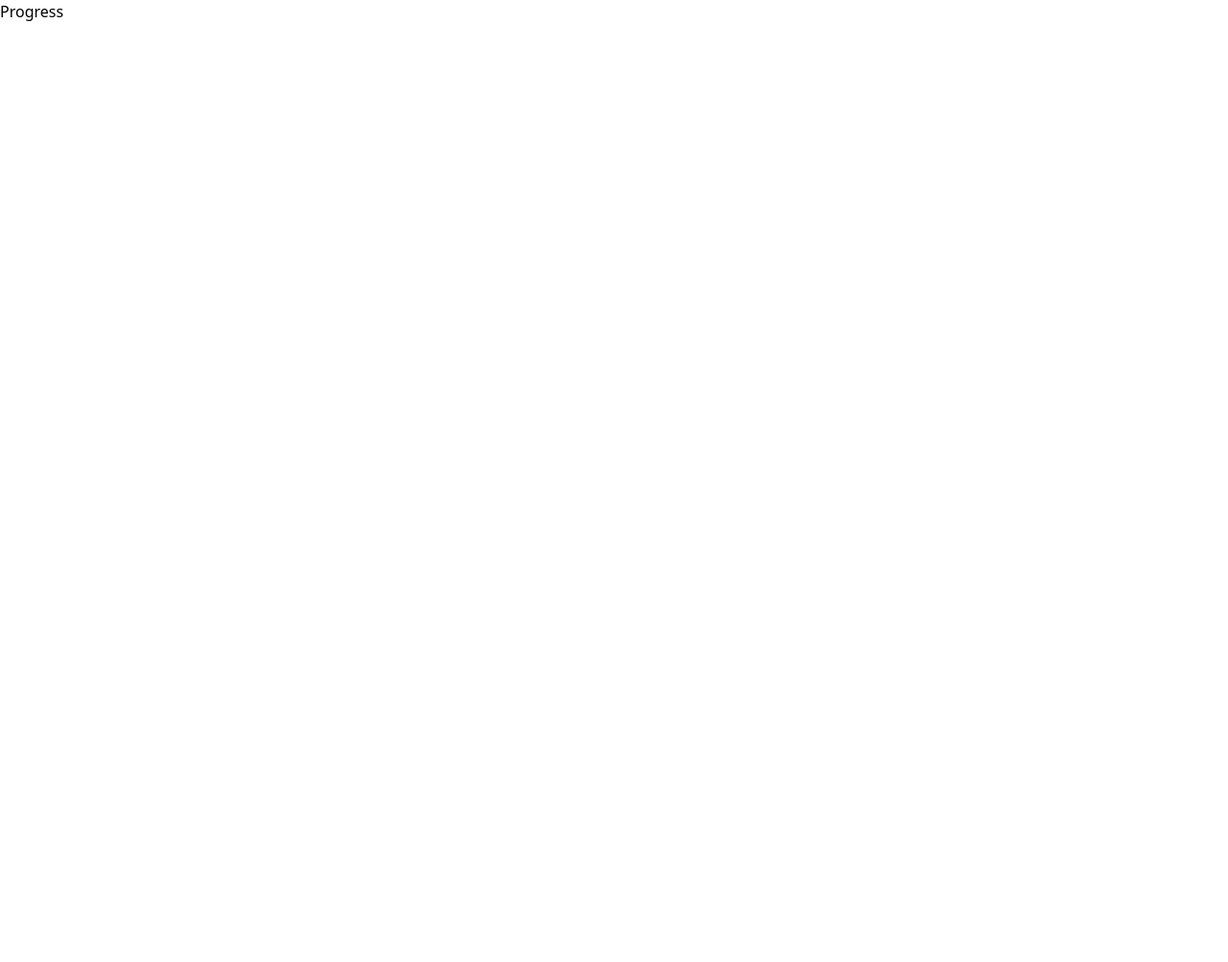
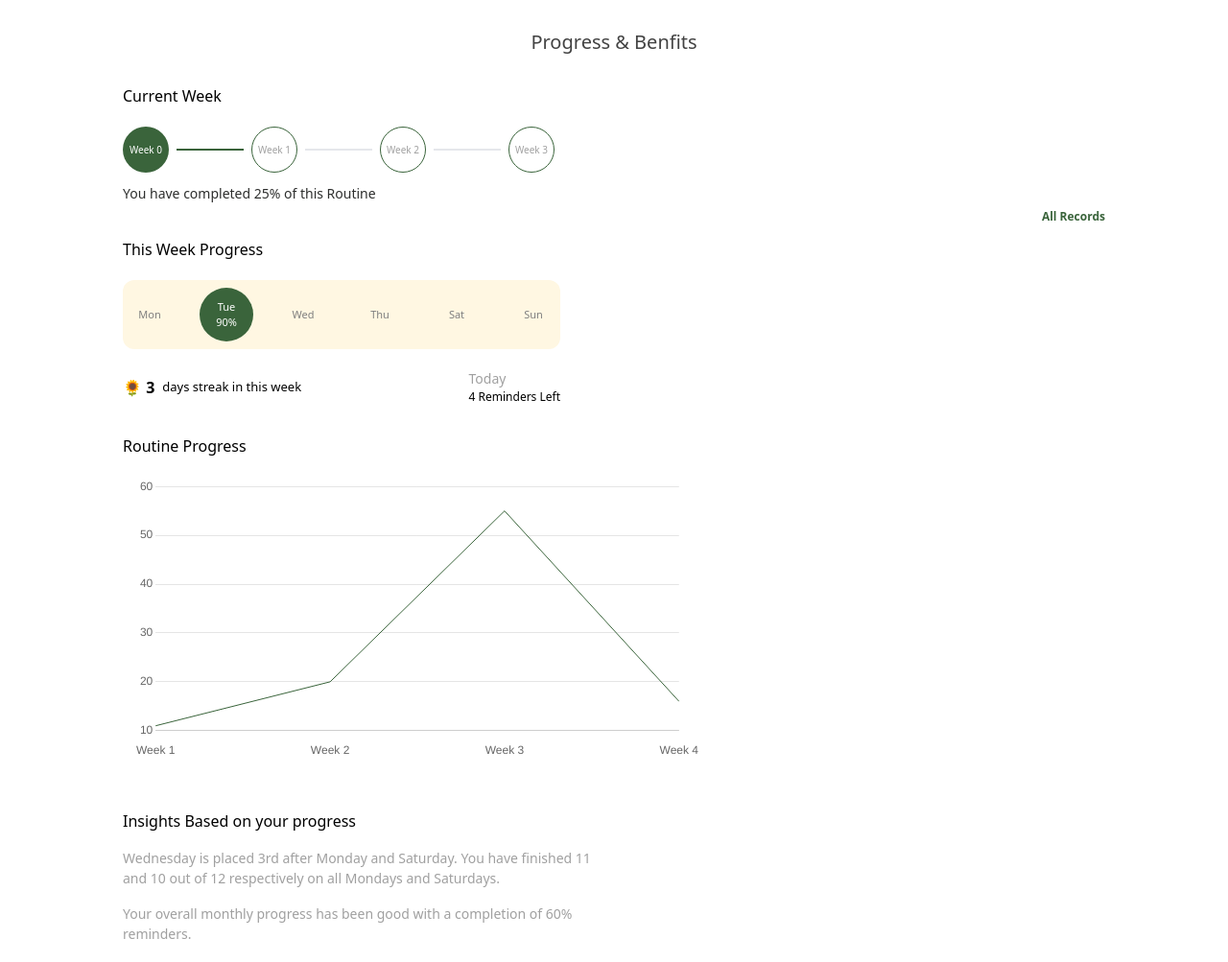
Before and after one commit to siva222003/amrutam-routine-iframe, a website: page index.html in a window 1280 px wide. Shown: the whole page at 96% size. Before the commit the page ends 800 px from the top, so only its background shows below. Drawn offline with nearby package versions, Linux system fonts and the light colour scheme.

Commit message:
feat: complete progress

```diff
--- a/index.html
+++ b/index.html
@@ -2,12 +2,135 @@
 <html lang="en">
   <head>
     <meta charset="UTF-8" />
-    <meta name="viewport" content="width=h1, initial-scale=1.0" />
-    <script src="https://cdn.tailwindcss.com"></script>
-    <title>Document</title>
+    <meta name="viewport" content="width=device-width, initial-scale=1.0" />
+    <title>Alpine.js Button Example</title>
+    <link rel="stylesheet" href="style.css" />
+    <link rel="preconnect" href="https://fonts.googleapis.com" />
+    <link rel="preconnect" href="https://fonts.gstatic.com" crossorigin />
+    <link rel="preconnect" href="https://fonts.googleapis.com" />
+    <link rel="preconnect" href="https://fonts.gstatic.com" crossorigin />
+    <link
+      href="https://fonts.googleapis.com/css2?family=Lato:ital,wght@0,100;0,300;0,400;0,700;0,900;1,100;1,300;1,400;1,700;1,900&display=swap"
+      rel="stylesheet"
+    />
+    <link rel="stylesheet" href="style.css" />
+    <script defer src="https://cdn.jsdelivr.net/npm/alpinejs@3.x.x/dist/cdn.min.js"></script>
+    <script src="https://cdn.jsdelivr.net/npm/chart.js"></script>
   </head>
   <body>
-    <h1>Progress</h1>
+    <main class="max-w-[80%] mx-auto">
+      <h1 class="font-[500] text-[#434343] my-[30px] text-xl text-center">Progress & Benfits</h1>
+
+      <div x-transition>
+        <h1 class="font-[500] mt-[10px] mb-[20px]">Current Week</h1>
+
+        <div class="flex gap-2 items-center text-[10px] font-[500]">
+          <div
+            class="bg-[#3A643B] rounded-full w-12 h-12 flex flex-col items-center justify-center"
+          >
+            <h2 class="text-white">Week 0</h2>
+          </div>
+
+          <div class="border w-[70px] border-[#3A643B]"></div>
+
+          <div
+            class="border-[#3A643B] border text-[#A0A0A0] rounded-full w-12 h-12 flex flex-col items-center justify-center"
+          >
+            <h2>Week 1</h2>
+          </div>
+          <div class="border w-[70px]"></div>
+
+          <div
+            class="border-[#3A643B] border text-[#A0A0A0] rounded-full w-12 h-12 flex flex-col items-center justify-center"
+          >
+            <h2>Week 2</h2>
+          </div>
+
+          <div class="border w-[70px]"></div>
+          <div
+            class="border-[#3A643B] border text-[#A0A0A0] rounded-full w-12 h-12 flex flex-col items-center justify-center"
+          >
+            <h2>Week 3</h2>
+          </div>
+        </div>
+
+        <h2 class="text-primaryBlack text-sm mt-3">You have completed 25% of this Routine</h2>
+      </div>
+
+      <div class="text-right">
+        <a href="/records/index.html">
+          <button @click="showProgressIframe = true" class="font-[600] text-[#3A643B] text-[12px]">
+            All Records
+          </button>
+        </a>
+      </div>
+
+      <!-- This Week's Progress -->
+
+      <div class="w-fit" x-transition>
+        <h1 class="font-[500] mb-[20px] my-3">This Week Progress</h1>
+
+        <div class="flex gap-6 py-2 bg-primaryCream rounded-xl w-fit items-center">
+          <div class="rounded-full flex flex-col w-14 items-center justify-center h-14">
+            <h3 class="text-[#7F7F7F] text-[11px]">Mon</h3>
+          </div>
+          <div
+            class="rounded-full flex flex-col w-14 items-center justify-center h-14 bg-primaryGreen"
+          >
+            <h3 class="text-white text-[11px]">Tue</h3>
+            <h3 class="text-white text-[11px]">90%</h3>
+          </div>
+          <div class="rounded-full flex flex-col w-14 items-center justify-center h-14">
+            <h3 class="text-[#7F7F7F] text-[11px]">Wed</h3>
+          </div>
+          <div class="rounded-full flex flex-col w-14 items-center justify-center h-14">
+            <h3 class="text-[#7F7F7F] text-[11px]">Thu</h3>
+          </div>
+          <div class="rounded-full flex flex-col w-14 items-center justify-center h-14">
+            <h3 class="text-[#7F7F7F] text-[11px]">Sat</h3>
+          </div>
+          <div class="rounded-full flex flex-col w-14 items-center justify-center h-14">
+            <h3 class="text-[#7F7F7F] text-[11px]">Sun</h3>
+          </div>
+        </div>
+
+        <div class="flex justify-between mt-[20px]">
+          <div class="flex gap-2 items-center">
+            <h1 class="font-[600] text-[16px]">🌻 3</h1>
+            <p class="text-[13px]">days streak in this week</p>
+          </div>
+
+          <div>
+            <h1 class="text-[#A0A0A0] font-[500] text-[14px]">Today</h1>
+            <p class="text-[12px]">4 Reminders Left</p>
+          </div>
+        </div>
+      </div>
+
+      <!-- Graph -->
+      <h1 class="font-[500] mt-[30px] mb-[20px]">Routine Progress</h1>
+
+      <div class="w-[60%]">
+        <canvas id="myChart"></canvas>
+      </div>
+
+      <!-- Insights -->
+
+      <div class="flex flex-col gap-4 my-10 max-w-lg">
+        <h1 class="font-[500]">Insights Based on your progress</h1>
+
+        <p class="text-primaryGrey text-[14px]">
+          Wednesday is placed 3rd after Monday and Saturday. You have finished 11 and 10 out of 12
+          respectively on all Mondays and Saturdays.
+        </p>
+
+        <p class="text-primaryGrey text-[14px]">
+          Your overall monthly progress has been good with a completion of 60% reminders.
+        </p>
+
+        <div></div>
+      </div>
+    </main>
 
     <script src="script.js"></script>
   </body>
--- /dev/null
+++ b/package.json
@@ -0,0 +1,5 @@
+{
+  "devDependencies": {
+    "tailwindcss": "^3.4.14"
+  }
+}
--- a/script.js
+++ b/script.js
@@ -0,0 +1,67 @@
+var ctx = document.getElementById("myChart").getContext("2d");
+var chart = new Chart(ctx, {
+  type: "line",
+  data: {
+    labels: ["Week 1", "Week 2", "Week 3", "Week 4"],
+    datasets: [
+      {
+        label: "Weekly Data",
+        data: [11, 20, 55, 16], // Data corresponding to Y-axis labels
+        backgroundColor: "rgba(255, 99, 132, 0.2)",
+        borderColor: "#3A643B",
+        borderWidth: 1,
+      },
+    ],
+  },
+  options: {
+    elements: {
+      point: {
+        radius: 0,
+      },
+    },
+    responsive: true,
+    plugins: {
+      legend: {
+        display: false,
+      },
+    },
+    scales: {
+      y: {
+        border: {
+          display: false,
+        },
+        grid: {
+          drawTicks: false,
+        },
+        ticks: {
+          maxTicksLimit: 6,
+        },
+      },
+      x: {
+        grid: {
+          drawTicks: false,
+          color: (context) => console.log(context),
+        },
+        ticks: {
+          maxTicksLimit: 4,
+          padding: 14,
+        },
+      },
+      yAxes: [
+        {
+          ticks: {
+            beginAtZero: true,
+            min: 0, // Set minimum value
+            max: 100, // Set maximum value
+            stepSize: 50, // Interval between labels
+            callback: function (value) {
+              // Define custom labels
+              const labels = { 0: "0%", 50: "50%", 100: "100%" };
+              return labels[value] || "";
+            },
+          },
+        },
+      ],
+    },
+  },
+});
--- /dev/null
+++ b/tailwind.config.js
@@ -0,0 +1,19 @@
+/** @type {import('tailwindcss').Config} */
+module.exports = {
+  content: ["./*.{html,js}"],
+  theme: {
+    extend: {
+      colors: {
+        primaryGreen: "#3A643B",
+        primaryGrey: "#A0A0A0",
+        primaryCream: "#FFF7E2",
+        primaryBlack: "#2E2F2E",
+        secondaryGreen: "#3A643BB2",
+      },
+      fontFamily: {
+        poppins: ["Poppins", "sans-serif"],
+      },
+    },
+  },
+  plugins: [],
+};
```
Also changed, not shown: main.css (added, +16 -0 lines), records/index.html (+2 -0 lines), style.css (added), 2 other files.
